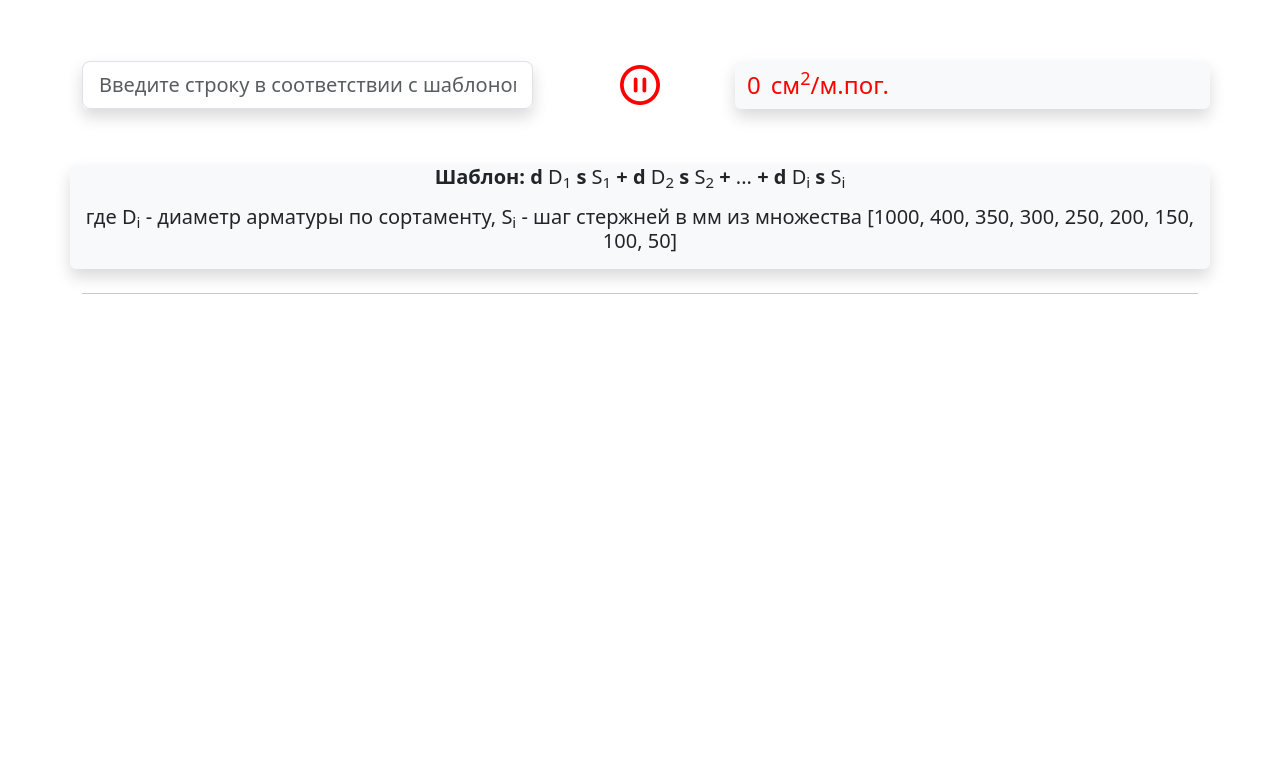
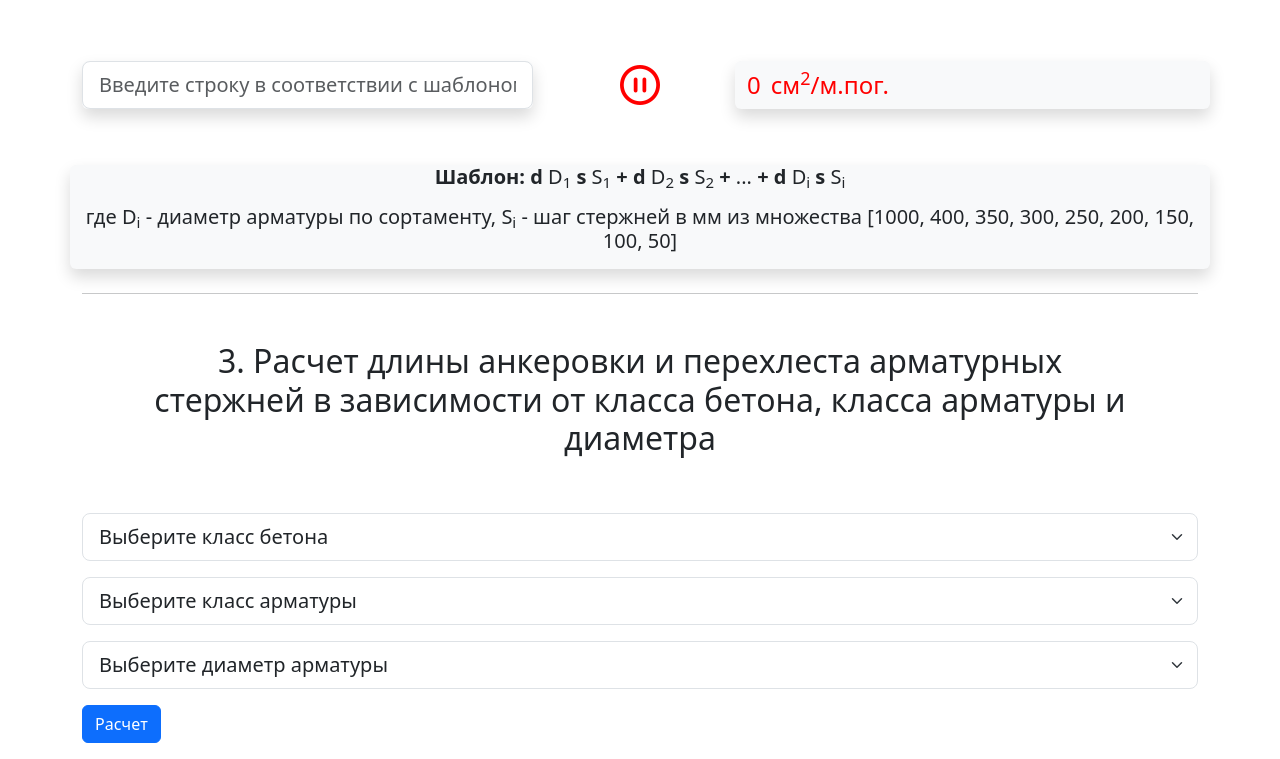
Before and after one commit to maninserg/rc_utilities_js, a website built with webpack: page src/index.html in a window 1280 px wide. Shown: the part 565-1324 px from the top of the page. Before the commit the page ends 875 px from the top, so only its background shows below. Built offline with nearby package versions, Linux system fonts and the light colour scheme.

Commit message:
Add config and form to html and select from table lap and anchor

```diff
--- a/src/index.html
+++ b/src/index.html
@@ -1,5 +1,6 @@
 <!DOCTYPE html>
 <html lang="en">
+
 <head>
     <meta charset="UTF-8">
     <meta http-equiv="X-UA-Compatible" content="IE=edge">
@@ -11,6 +12,7 @@
         crossorigin="anonymous" referrerpolicy="no-referrer" />
     <title>Утилилы КЖ</title>
 </head>
+
 <body>
     <div class="container">
         <!-- NavBar-->
@@ -40,7 +42,8 @@
                 <div class="arrows d-flex justify-content-center">
                     <span class="h1 arrow-play-area-by-count" style="display: none; color: blue"> <i
                             class="fa-regular fa-circle-play"></i> </span>
-                    <span class="h1 arrow-pause-area-by-count" style="color: red;"> <i class="fa-regular fa-circle-pause"></i>
+                    <span class="h1 arrow-pause-area-by-count" style="color: red;"> <i
+                            class="fa-regular fa-circle-pause"></i>
                     </span>
                 </div>
             </div>
@@ -53,7 +56,8 @@
             <div class="col text-center h5 shadow bg-body-tertiary rounded">
                 <p>
                     <strong>Шаблон:</strong> <strong>n</strong> N<sub>1</sub> <strong>d</strong> D<sub>1</sub>
-                    <strong> + </strong> <strong>n</strong> N<sub>2</sub> <strong>d</strong> D<sub>2</sub><strong> + </strong>...
+                    <strong> + </strong> <strong>n</strong> N<sub>2</sub> <strong>d</strong> D<sub>2</sub><strong> +
+                    </strong>...
                     <strong> + </strong> <strong>n</strong> N<sub>i</sub> <strong>d</strong> D<sub>i</sub>
                 </p>
                 <p>
@@ -83,19 +87,24 @@
                 <div class="arrows d-flex justify-content-center">
                     <span class="h1 arrow-play-area-by-step" style="display: none; color: blue"> <i
                             class="fa-regular fa-circle-play"></i> </span>
-                    <span class="h1 arrow-pause-area-by-step" style="color: red;"> <i class="fa-regular fa-circle-pause"></i>
+                    <span class="h1 arrow-pause-area-by-step" style="color: red;"> <i
+                            class="fa-regular fa-circle-pause"></i>
                     </span>
                 </div>
             </div>
             <div class="col-md-5 col-sm-12 h4  shadow bg-body-tertiary rounded mt-3 d-flex align-items-center div-result-area-by-step"
                 style="color: red;">
-                <span class="span-result-area-by-step">0</span><span style="padding-left:10px">см<sup>2</sup>/м.пог.</span>
+                <span class="span-result-area-by-step">0</span><span
+                    style="padding-left:10px">см<sup>2</sup>/м.пог.</span>
             </div>
         </div>
         <div class="row">
             <div class="col text-center h5 shadow bg-body-tertiary rounded">
                 <p>
-                    <strong>Шаблон: </strong><strong>d</strong> D<sub>1</sub> <strong> s </strong>S<sub>1</sub> <strong> + </strong></strong><strong>d</strong> D<sub>2</sub> <strong> s </strong>S<sub>2</sub> <strong> + </strong>...<strong> + </strong></strong><strong>d</strong> D<sub>i</sub> <strong> s </strong>S<sub>i</sub>
+                    <strong>Шаблон: </strong><strong>d</strong> D<sub>1</sub> <strong> s </strong>S<sub>1</sub> <strong>
+                        + </strong></strong><strong>d</strong> D<sub>2</sub> <strong> s </strong>S<sub>2</sub> <strong>
+                        + </strong>...<strong> + </strong></strong><strong>d</strong> D<sub>i</sub> <strong> s
+                    </strong>S<sub>i</sub>
                 </p>
                 <p>
                     где D<sub>i</sub> - диаметр арматуры по сортаменту,
@@ -106,6 +115,55 @@
         </div>
         <hr>
 
+        <!-- Расчет длины анкеровки и перехлеста арматурных стержней в зависимости от класса бетона, класса арматуры и диаметра -->
+        <div class="row text-center m-5">
+            <div class="col">
+                <h2 class="title">
+                    3. Расчет длины анкеровки и перехлеста арматурных стержней в зависимости от класса бетона, класса
+                    арматуры и диаметра
+                </h2>
+            </div>
+        </div>
+
+        <div class="source-lap-anchor">
+            <select class="form-select form-select-lg mb-3" name="class-beton" aria-label=".form-select-lg example">
+                <option selected>Выберите класс бетона</option>
+                <option value="B15">B15</option>
+                <option value="B20">B20</option>
+                <option value="B25">B25</option>
+                <option value="B30">B30</option>
+                <option value="B35">B35</option>
+            </select>
+
+            <select class="form-select form-select-lg mb-3" name="class-arm" aria-label=".form-select-lg example">
+                <option selected>Выберите класс арматуры</option>
+                <option value="A240">A240</option>
+                <option value="A300">A300</option>
+                <option value="A400">A400</option>
+                <option value="A500">A500</option>
+            </select>
+
+            <select class="form-select form-select-lg mb-3" name="diameter-arm" aria-label=".form-select-lg example">
+                <option selected>Выберите диаметр арматуры</option>
+                <option value="6">6</option>
+                <option value="8">8</option>
+                <option value="10">10</option>
+                <option value="12">12</option>
+                <option value="14">14</option>
+                <option value="16">16</option>
+                <option value="18">18</option>
+                <option value="20">20</option>
+                <option value="22">22</option>
+                <option value="25">25</option>
+                <option value="28">28</option>
+                <option value="32">32</option>
+            </select>
+            <div class="col-auto">
+                <button type="button" class="btn btn-primary mb-3 btn-calculate-lap-anchor">Расчет</button>
+            </div>
+        </div>
+
+
         <!-- -->
     </div>
 
@@ -114,4 +172,5 @@
         crossorigin="anonymous"></script>
 </body>
 </body>
+
 </html>
--- a/src/modules/config/configLapAnchorArm.js
+++ b/src/modules/config/configLapAnchorArm.js
@@ -0,0 +1,6 @@
+export const configLapAnchorArm = {
+    nameClassBeton: 'class-beton',
+    nameClassArm: 'class-arm',
+    nameDiameterArm: 'diameter-arm',
+    btnCalculateLapAnchor: 'btn-calculate-lap-anchor'
+}
--- a/src/modules/functions/calculateLapAnchorArm.js
+++ b/src/modules/functions/calculateLapAnchorArm.js
@@ -1,3 +1,13 @@
-export function calculateLapAnchorArm () {
+export function calculateLapAnchorArm (table, config) {
+    const selectClassBeton = document.querySelector(`[name=${config.nameClassBeton}]`);
+    const selectClassArm = document.querySelector(`[name=${config.nameClassArm}]`);
+    const selectDiameterArm = document.querySelector(`[name=${config.nameDiameterArm}]`);
+    const btnCalculateLapAnchor = document.querySelector(`.${config.btnCalculateLapAnchor}`)
 
+    btnCalculateLapAnchor.addEventListener('click', e =>{
+
+        const lap = table[selectClassBeton.value][selectClassArm.value][selectDiameterArm.value]['lap'];
+        const anchor = table[selectClassBeton.value][selectClassArm.value][selectDiameterArm.value]['anchor'];
+
+    })
 }
```
